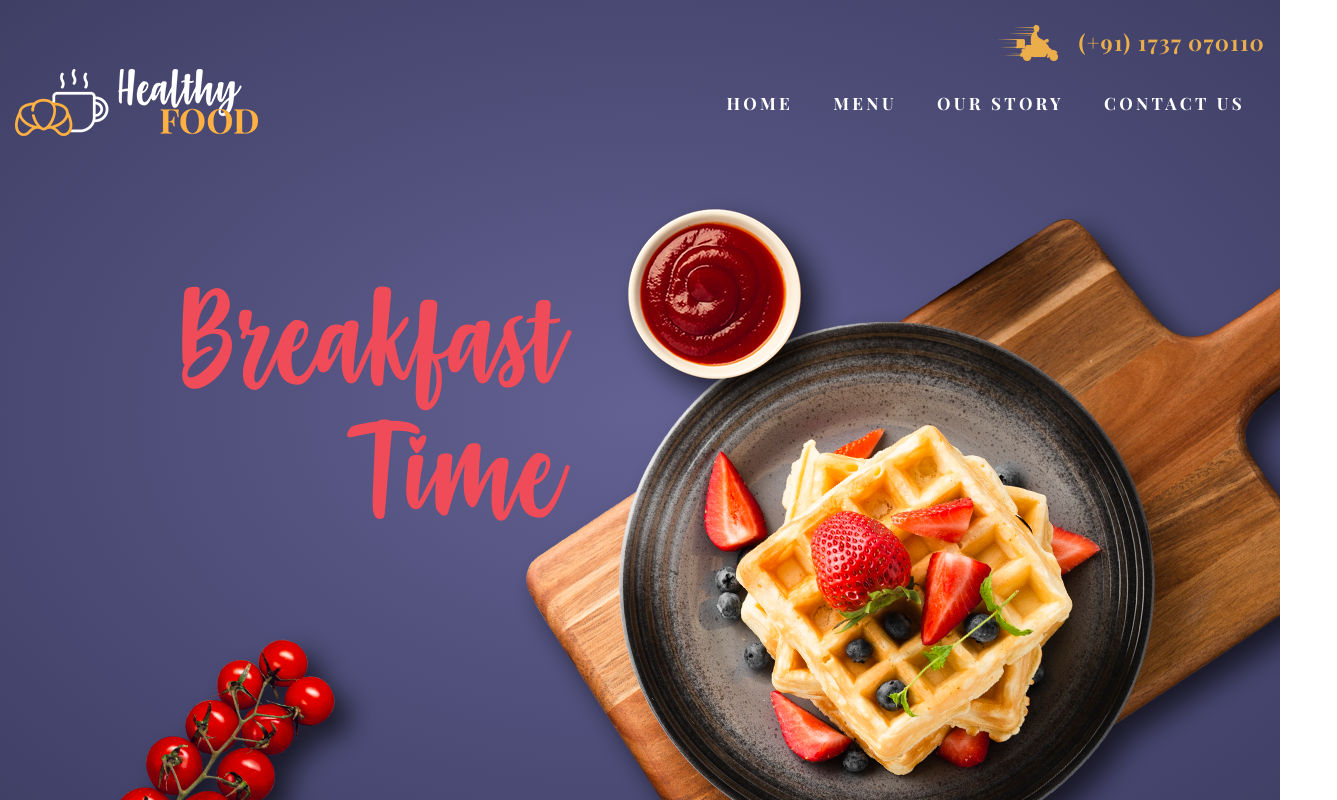
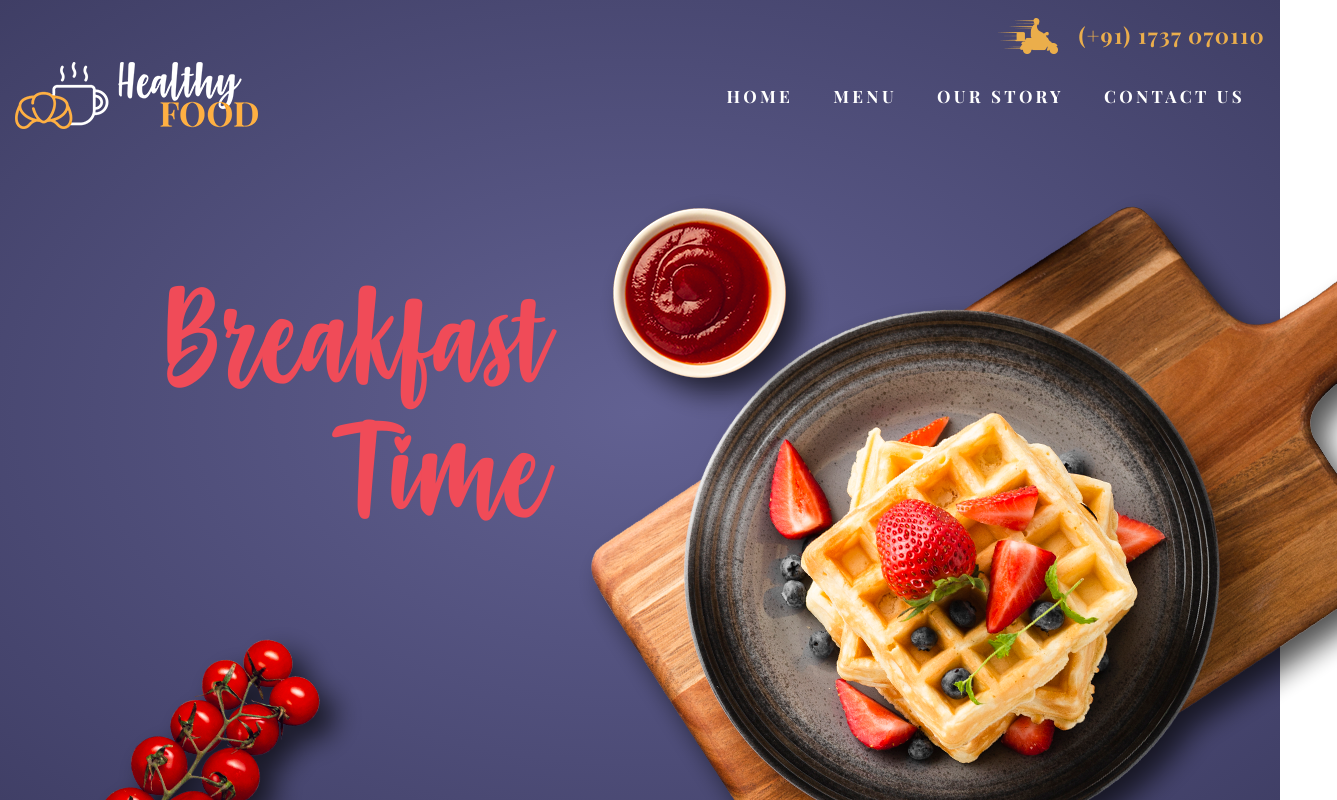
Before and after one commit to zerocool91/healthy-food, a plain HTML site: page index.html in a window 1280 px wide. Shown: the top 800 px of the page, 1337 px wide, since content can reach past the window. Drawn offline with nearby package versions, Linux system fonts and the light colour scheme.

Commit message:
Мелкие доработки

```diff
--- a/index.html
+++ b/index.html
@@ -29,7 +29,7 @@
 	</header>
 
 	<main>
-		<section class="hero grid-container">
+		<section class="hero container">
 			<div class="wrapper">
 				<h1 class="main-title">Breakfast Time</h1>
 			</div>
@@ -46,7 +46,7 @@
 			</div>
 		</section>
 
-		<section class="feast grid-container">
+		<section class="feast container">
 			<h2 class="section-title feast__section-title">A Feast for your sesnses</h2>
 			<div class="feast__border">
 				<span class="border"></span>
@@ -130,7 +130,7 @@
 		</div>
 		<div class="email">
 			<img src="img/email.png" alt="email logo">
-			<div class="footer-content">info@companyname.com</div>
+			<div class="footer-content"><a href="mailto:info@companyname.com">info@companyname.com</a></div>
 		</div>
 		<div class="wrapper copyright-and-social">
 			<div class="copyright">© Company Name 2016. All rights reserved.</div>
--- a/styles/setup/_decorative.sass
+++ b/styles/setup/_decorative.sass
@@ -8,10 +8,10 @@
 			content: url('../img/Waffel.png')
 			display: block
 			position: absolute
-			right: -15px
+			right: -57px
 			bottom: -350px
-			width: 766px
-			height: 768px
+			width: 758px
+			height: 780px
 			overflow: hidden
 		&::after
 			content: url('../img/tomato.png')
--- a/styles/style.sass
+++ b/styles/style.sass
@@ -12,9 +12,14 @@ body
 	margin: 0 auto
 	position: relative
 
+.container
+	max-width: 1440px
+	width: 100%
+	margin: 0 auto
+
 header
 	position: absolute
-	top: 19px
+	top: 12px
 	width: 100%
 	z-index: 99
 	.phone
@@ -48,7 +53,7 @@ header
 			color: $colorTitle
 
 .hero
-	height: 826/16*1rem
+	height: 825/16*1rem
 	background: radial-gradient(rgba(98,97,146,1), rgba(63,62,101,1))
 	+flex
 	flex-direction: column
@@ -225,9 +230,11 @@ footer
 	background: url('../img/footer-bg.png') center center
 	background-size: cover
 	padding: 106px 0 19px
-	.footer-content
+	.footer-content,
+	.footer-content a
+		text-decoration: none
 		color: #fff
-		font-size: 21px
+		font-size: $fsContent
 		margin: 7px
 		line-height: 37px
 	.adress
```
Also changed, not shown: styles/style.min.css.
